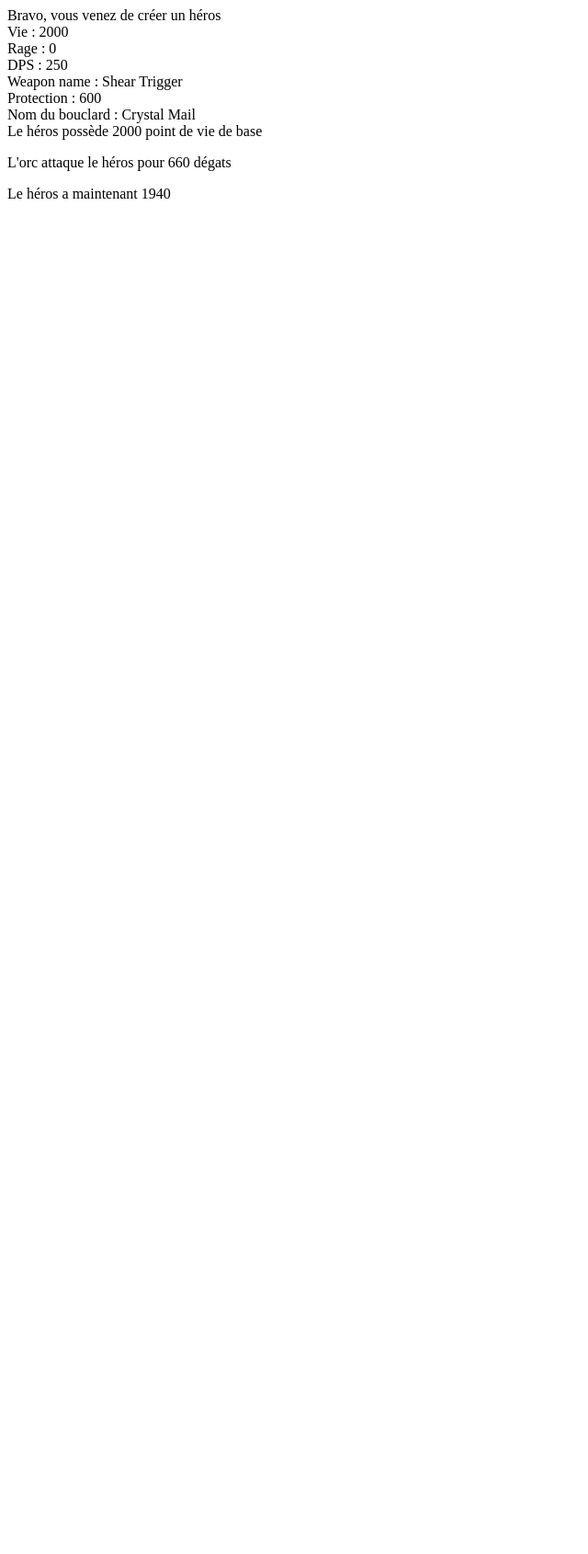
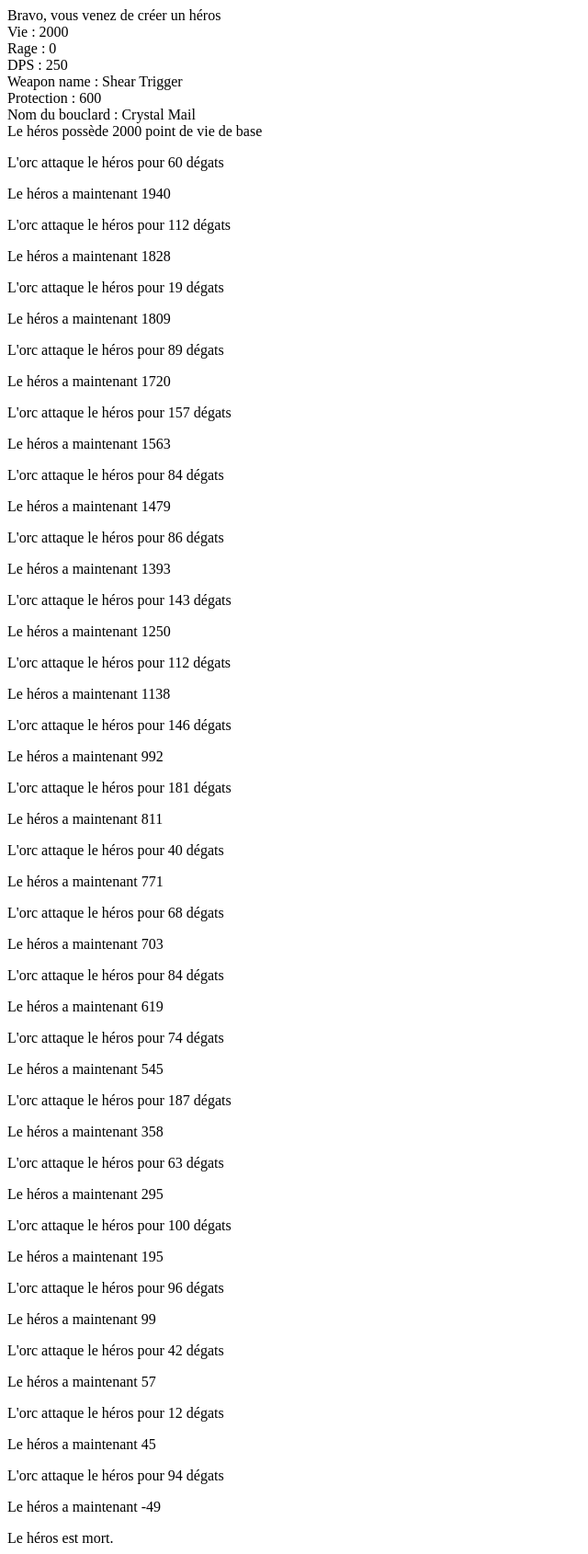
Before and after one commit to TristanDCP/ProgOOPartie1, a PHP site: page / in a window 1280 px wide. Shown: the whole page at 92% size, without its empty margins (0-640 px from the left). Before the commit the page ends 216 px from the top, so only its background shows below. Run offline with PHP 8.4, Linux system fonts and the light colour scheme.

Commit message:
Héros muerte

```diff
--- a/index.php
+++ b/index.php
@@ -5,6 +5,7 @@ require_once('Orc.php');
 $hero = new Hero(2000,0, 'Shear Trigger', 250, 'Crystal Mail', 600);
 $orc = new Orc(500,0);
 $increaseValue = +30;
+$i = $hero->getHealth();
 
 ?>
 
@@ -16,11 +17,20 @@ $increaseValue = +30;
     <title>Warcraft</title>
 </head>
 <body>
+<?php echo 'Le héros possède  ' .$hero->getHealth(). ' point de vie de base <br>';?>
 <?php
-echo 'Le héros possède  ' .$hero->getHealth(). ' point de vie de base <br>';?>
-<?php $orc->randomOrcAttackDamage() ?>
-<p>L'orc attaque le héros pour <?= $orc->getDamage()?> dégats</p>
-<?php $hero->attacked($orc->getDamage())?>
-<p>Le héros a maintenant <?= $hero->getHealth()  ?></p>
+while($hero->getHealth() > 0){
+     $orc->randomOrcAttackDamage(); ?>
+    <p>L'orc attaque le héros pour <?= $orc->getDamage() - $hero->getShieldValue()?> dégats</p>
+    <?php $hero->attacked($orc->getDamage())?>
+    <p>Le héros a maintenant <?= $hero->getHealth()?></p>
+    <?php if($hero->getHealth() < 0){
+        echo 'Le héros est mort.';
+    }?>
+<?php
+}
+?>
+
+
 </body>
 </html>
```
